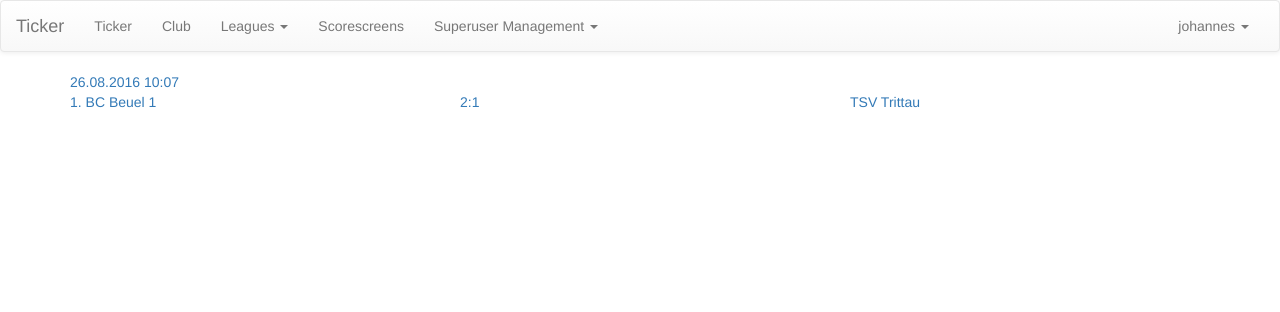
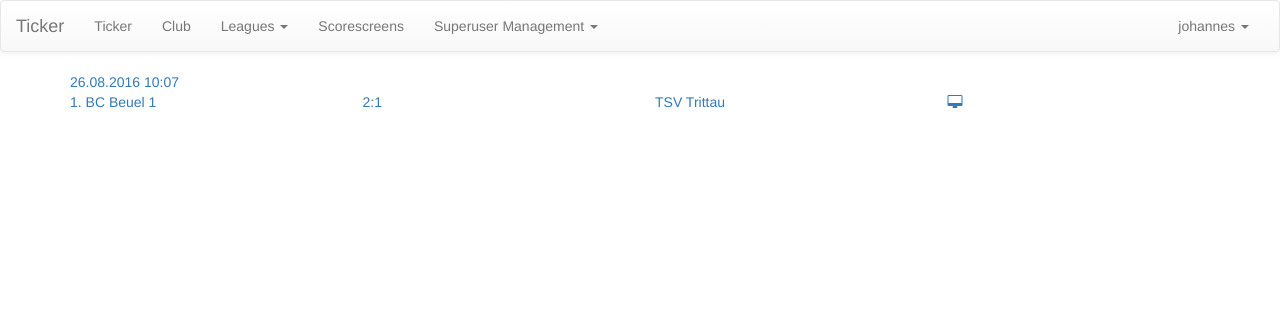
Before and after one commit to meyerjo/ticker, a Django app: page /ticker/manage/ticker/ in a window 1280 px wide. Shown: the top 312 px of the page. Run offline with Django 3.2, Linux system fonts and the light colour scheme; a user stored in the database is signed in; data comes from the database, SQL or seed files in the repository; parts of the project's set-up code (start-up, migrations or seed data) failed here and were passed over; some libraries are stand-ins or nearby versions.

Commit message:
* added a presentation reference

```diff
--- a/ticker/templates/user/manage_ticker.html
+++ b/ticker/templates/user/manage_ticker.html
@@ -14,16 +14,17 @@
             </div>
         {% endif %}
         {% for match in matches %}
+                <div class="row">
             <a href="{% url 'manage_ticker_interface' match.id %}">
-                <div class="row">
                     <div class="col-sm-12">
                         {{ match.match_time|date:"d.m.Y G:i" }}
                     </div>
-                    <div class="col-sm-4">{{ match.team_a.get_name }}</div>
-                    <div class="col-sm-4">{{ match.get_score.0 }}:{{ match.get_score.1 }}</div>
-                    <div class="col-sm-4">{{ match.team_b.get_name }}</div>
+                    <div class="col-sm-3">{{ match.team_a.get_name }}</div>
+                    <div class="col-sm-3">{{ match.get_score.0 }}:{{ match.get_score.1 }}</div>
+                    <div class="col-sm-3">{{ match.team_b.get_name }}</div>
+                </a>
+                    <div class="col-sm-3"><a href="{% url 'presentation_view' 0 match.id %}"><i class="fa fa-desktop"></i></a></div>
                 </div>
-            </a>
         {% endfor %}
         {% if matches|length_is:0 %}
             <h1>No matches available</h1>
```
